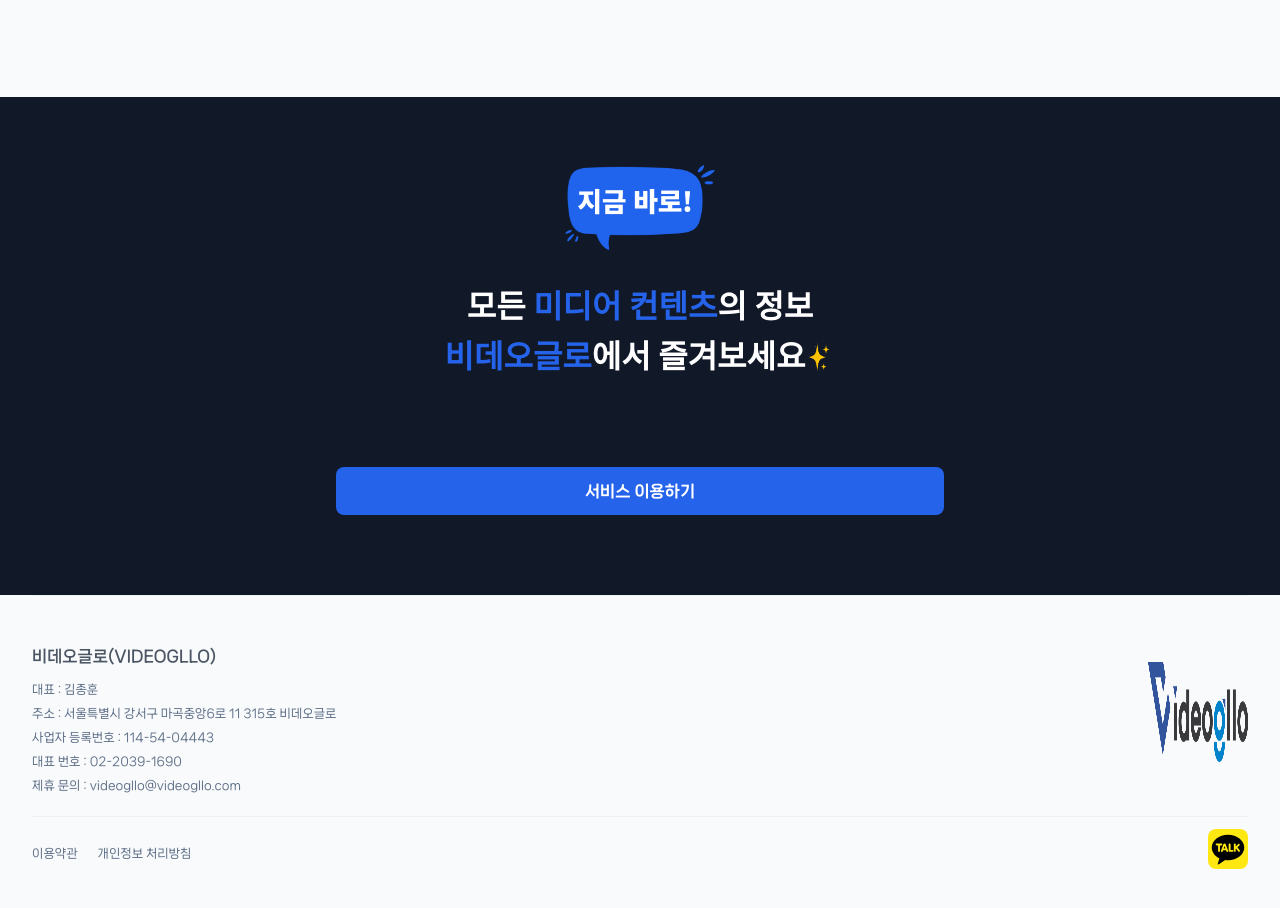
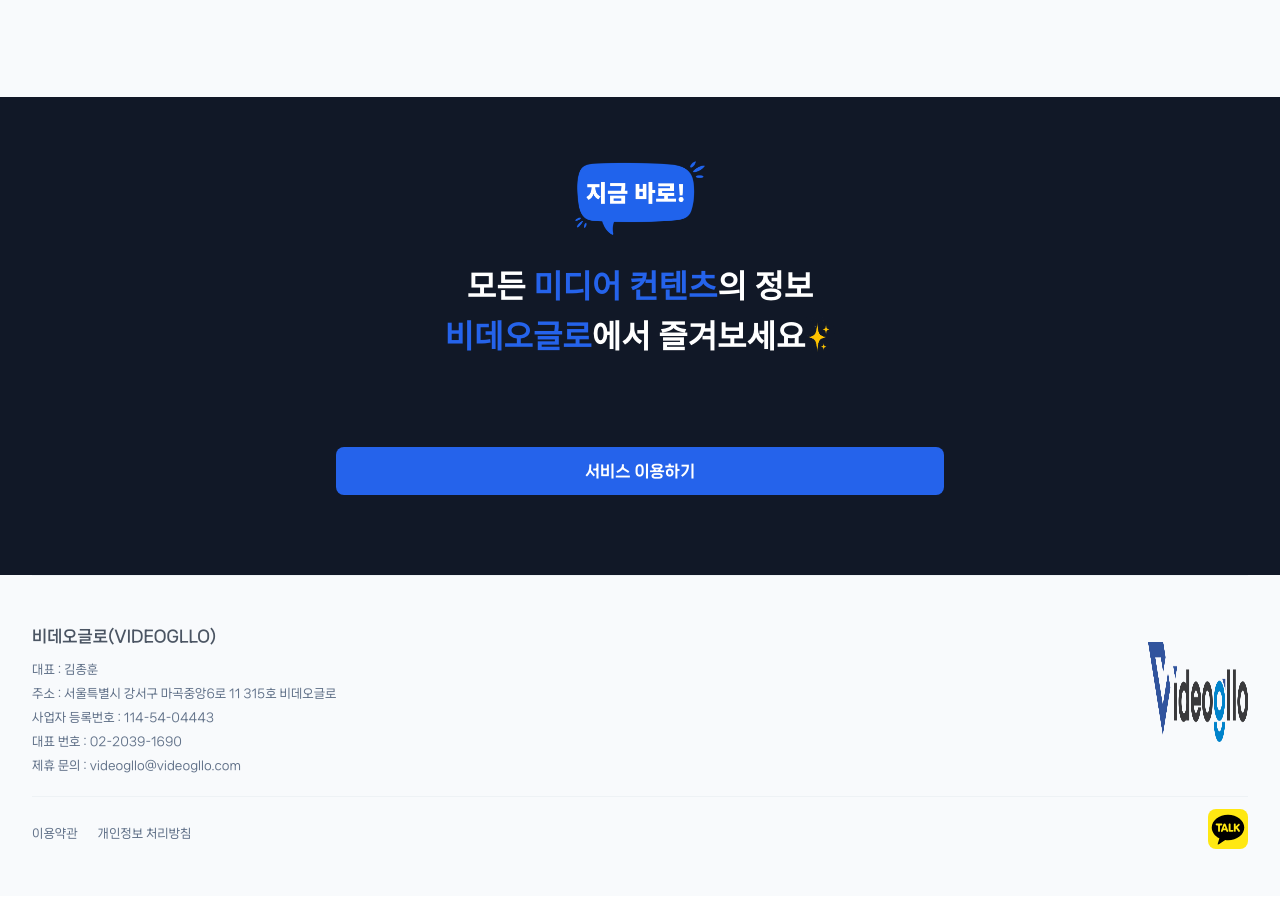
Before and after one commit to videogllo/videogllo, a Next.js app: page / in a window 1280 px wide. Shown: the part 4360-5268 px from the top of the page. Built offline with nearby package versions, Linux system fonts and the light colour scheme.

Commit message:
QnA Img size 조정

```diff
--- a/src/components/Qna.jsx
+++ b/src/components/Qna.jsx
@@ -61,8 +61,8 @@ export function Qna() {
               className="cursor-pointer"
               src={Text}
               alt="지금 바로!"
-              width={150}
-              height={150}
+              width={130}
+              height={130}
               onClick={(e) => {
                 window.open('http://pf.kakao.com/_gqGxbxj')
               }}
```
